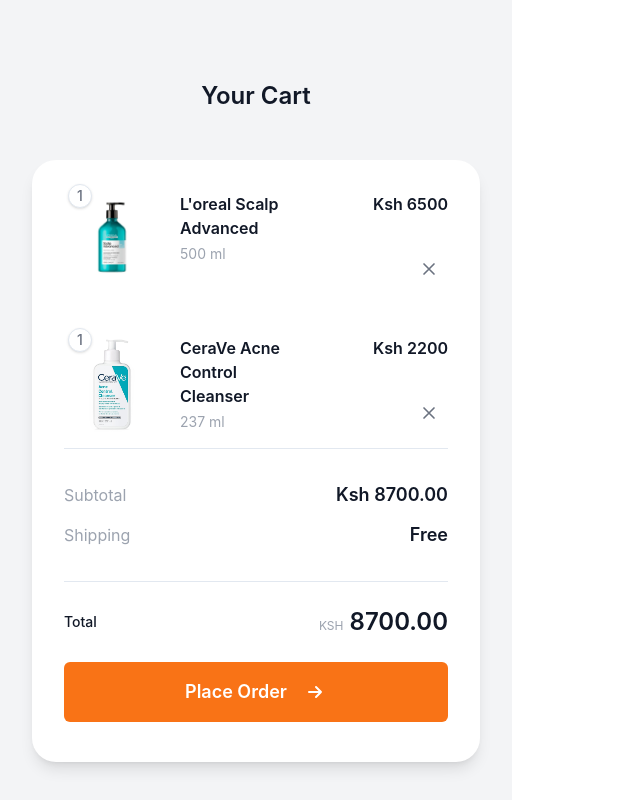
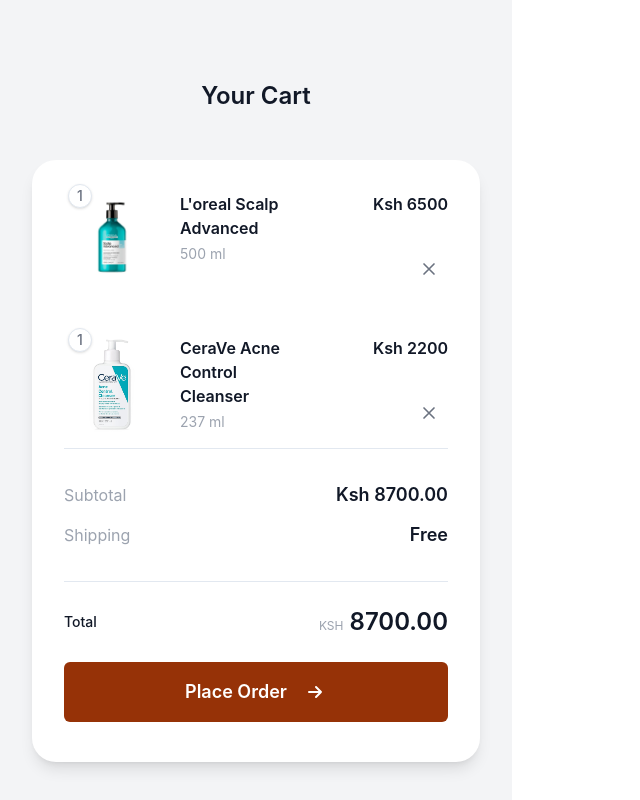
Before and after one commit to agent19music/vitapharm-client, a React (Vite) app in the folder vitapharm-client/: page /555 in a window 1280 px wide. Shown: the whole page, without its empty margins (0-640 px from the left). Built offline with nearby package versions, Linux system fonts and the light colour scheme.

Commit message:
Incorporate burnt orange

```diff
--- a/vitapharm-client/src/App.css
+++ b/vitapharm-client/src/App.css
@@ -6,7 +6,7 @@
 	min-width: 100vw;
 	display: flex;
 	justify-content:center;
-	background: #000;
+	background: rgb(150,50,7);
 
 
 }
@@ -15,7 +15,7 @@
 	margin: auto;
 	height: 3vh;
 	padding: 0.3rem;
-	background: #000;
+	background: rgb(150,50,7);
 	color: white;
 }
 /* CSS Inspector (https://www.baki.co.ke) */
@@ -119,6 +119,10 @@
 		margin-right: none;
 	}
 
+}
+
+.vp-bo{
+	background-color: rgb(150,50,7);
 }
 /* h3.image-categories-titles{
 	text-transform: uppercase;
--- a/vitapharm-client/src/components/Footer.jsx
+++ b/vitapharm-client/src/components/Footer.jsx
@@ -3,7 +3,7 @@
 export default function VitapharmFooter() {
   return (
     <div>
-      <footer className="bg-orange-700 text-white">
+      <footer className="vp-bo text-white">
         <div className="mx-auto grid max-w-screen-xl gap-y-8 gap-x-12 px-4 py-10 sm:px-20 md:grid-cols-2 xl:grid-cols-4 xl:px-10">
           <div className="max-w-sm">
             <div className="mb-6 flex h-10 items-center space-x-2">
--- a/vitapharm-client/src/components/Header.jsx
+++ b/vitapharm-client/src/components/Header.jsx
@@ -37,7 +37,7 @@
     </div>
     <section className='navbar'>
 <WithSubnavigation/>
-<div className='bg-green-700 flex align-middle'>
+<div className=' flex align-middle'>
  <SideMenu/>
 </div>
 
--- a/vitapharm-client/src/components/Productlist.jsx
+++ b/vitapharm-client/src/components/Productlist.jsx
@@ -23,7 +23,7 @@
           <span className="text-sm text-black line-through">${parseFloat(product.price.replace(',', '')) * 1.75}</span>
         </p>
       </div>
-      <a  onClick={() => addToCart(product.id)} href="#" className="hover:border-white/40 flex items-center justify-center border border-transparent bg-orange-600 px-5 py-2.5 text-center text-sm font-medium text-white focus:outline-none focus:ring-4 hover:text-white hover:font-semibold ">
+      <a  onClick={() => addToCart(product.id)} href="#" className="hover:border-white/40 flex items-center justify-center border border-transparent vp-bo px-5 py-2.5 text-center text-sm font-medium text-white focus:outline-none focus:ring-4 hover:text-white hover:font-semibold ">
         <svg xmlns="http://www.w3.org/2000/svg" className="mr-2 h-6 w-6" fill="none" viewBox="0 0 24 24" stroke="currentColor" strokeWidth="2">
           <path strokeLinecap="round" strokeLinejoin="round" d="M3 3h2l.4 2M7 13h10l4-8H5.4M7 13L5.4 5M7 13l-2.293 2.293c-.63.63-.184 1.707.707 1.707H17m0 0a2 2 0 100 4 2 2 0 000-4zm-8 2a2 2 0 11-4 0 2 2 0 014 0z" />
         </svg>
--- a/vitapharm-client/src/pages/Cart.jsx
+++ b/vitapharm-client/src/pages/Cart.jsx
@@ -92,7 +92,7 @@
           </div>
 
           <div class="mt-6 text-center">
-            <Link  to={'/444'} type="button" class="group inline-flex w-full items-center justify-center rounded-md bg-orange-500 px-6 py-4 text-lg font-semibold text-white transition-all duration-200 ease-in-out focus:shadow hover:bg-gray-800">
+            <Link  to={'/444'} type="button" class="group inline-flex w-full items-center justify-center rounded-md vp-bo px-6 py-4 text-lg font-semibold text-white transition-all duration-200 ease-in-out focus:shadow hover:bg-gray-800">
               Place Order
               <svg xmlns="http://www.w3.org/2000/svg" class="group-hover:ml-8 ml-4 h-6 w-6 transition-all" fill="none" viewBox="0 0 24 24" stroke="currentColor" stroke-width="2">
                 <path stroke-linecap="round" stroke-linejoin="round" d="M13 7l5 5m0 0l-5 5m5-5H6" />
--- a/vitapharm-client/src/pages/LandingPage.jsx
+++ b/vitapharm-client/src/pages/LandingPage.jsx
@@ -91,7 +91,7 @@
               Lorem ipsum dolor sit amet consectetur adipisicing elit. Maxime temporibus aliquid sunt recusandae corrupti, ipsa possimus modi, expedita quod hic dolorem aliquam perspiciatis.
               </h4></div>
             <div><p className='py-4'>Lorem ipsum dolor sit amet consectetur, adipisicing elit. Ipsa reprehenderit facilis sequi laborum repudiandae, enim beatae neque itaque blanditiis illum expedita sapiente exercitationem, dolores suscipit molestiae ea a nulla illo dolor sunt earum ullam magni nesciunt. Laborum magni possimus deleniti natus rem animi dolorum enim nobis labore, nemo nihil atque aliquid necessitatibus consectetur adipisci sint m</p></div>
-            <div class="group flex w-full cursor-pointer items-center justify-center bg-orange-600 px-6 py-2 text-white transition">
+            <div class="group flex w-full cursor-pointer items-center justify-center vp-bo px-6 py-2 text-white transition">
   <span class="group flex w-full items-center justify-center rounded py-1 text-center font-bold"> Book an appointment </span>
   <svg class="flex-0 ml-4 h-6 w-6 transition-all group-hover:ml-8" xmlns="http://www.w3.org/2000/svg" fill="none" viewBox="0 0 24 24" stroke="currentColor" stroke-width="2">
     <path stroke-linecap="round" stroke-linejoin="round" d="M14 5l7 7m0 0l-7 7m7-7H3" />
```
